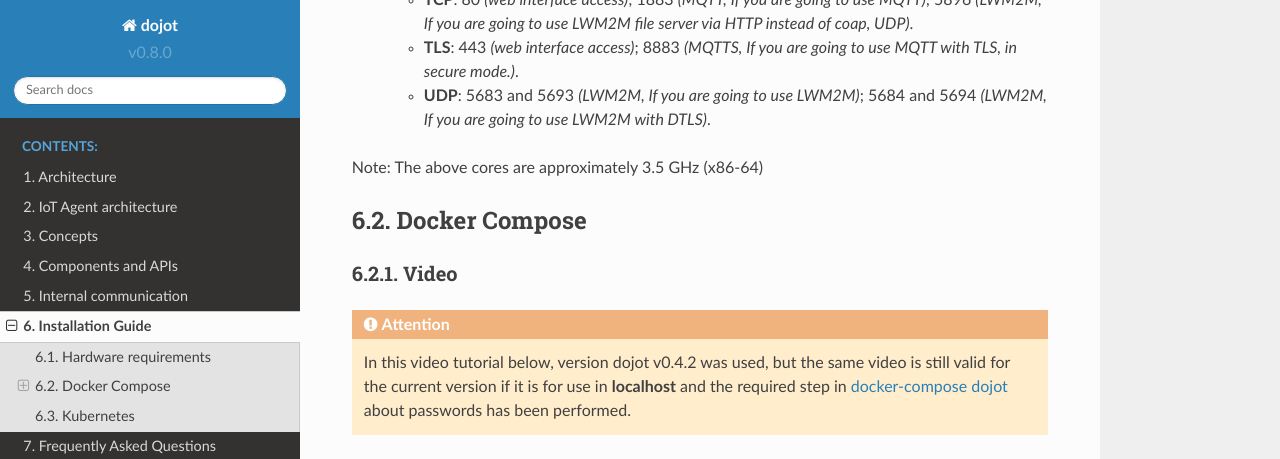
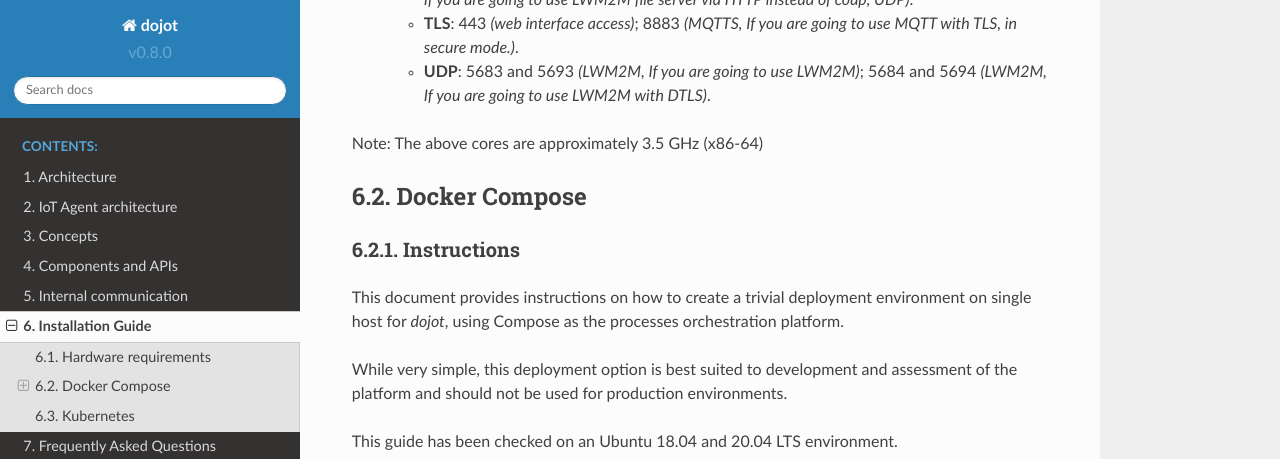
Before and after one commit to dojot/docs, a Sphinx documentation site: the page built from source/installation-guide.rst, in a window 1280 px wide and 1400 px high, scrolled down 1204 px. Shown: the top 459 px of the window. Built offline with Sphinx 7.4.7 and the Read the Docs theme 2.0.0, drawn with Linux system fonts in a browser that asks for light colours; some of the changed text lies outside the part shown; grey boxes are pictures that could not be loaded.

Commit message:
remove old video

```diff
--- a/source/installation-guide.rst
+++ b/source/installation-guide.rst
@@ -61,22 +61,6 @@
 
 Docker Compose
 --------------
-
-Video
-^^^^^
-
-.. attention::
-   In this video tutorial below, version dojot v0.4.2 was used,
-   but the same video is still valid for the current version if
-   it is for use in **localhost** and the required step in
-   `docker-compose dojot`_ about passwords has been performed.
-
-.. raw:: html
-
-    <iframe id="ytplayer" type="text/html" width="720" height="405"
-    src="https://www.youtube.com/embed/aZ-Wtcd_Ydw?rel=0" frameborder="0"
-    allowfullscreen></iframe><br/>
-
 
 Instructions
 ^^^^^^^^^^^^
```
Also changed, not shown: 1 other file.
